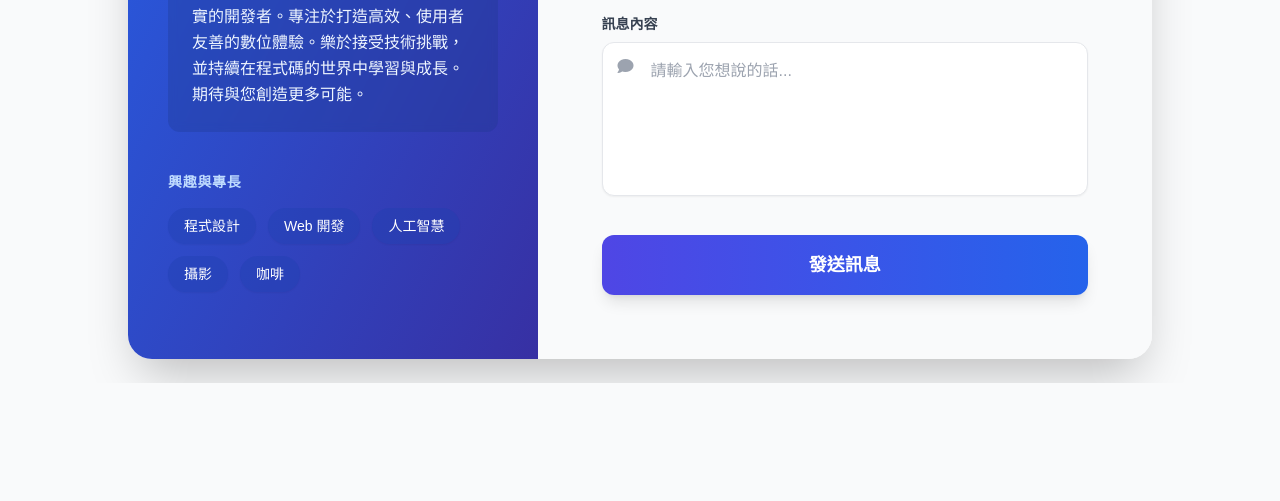
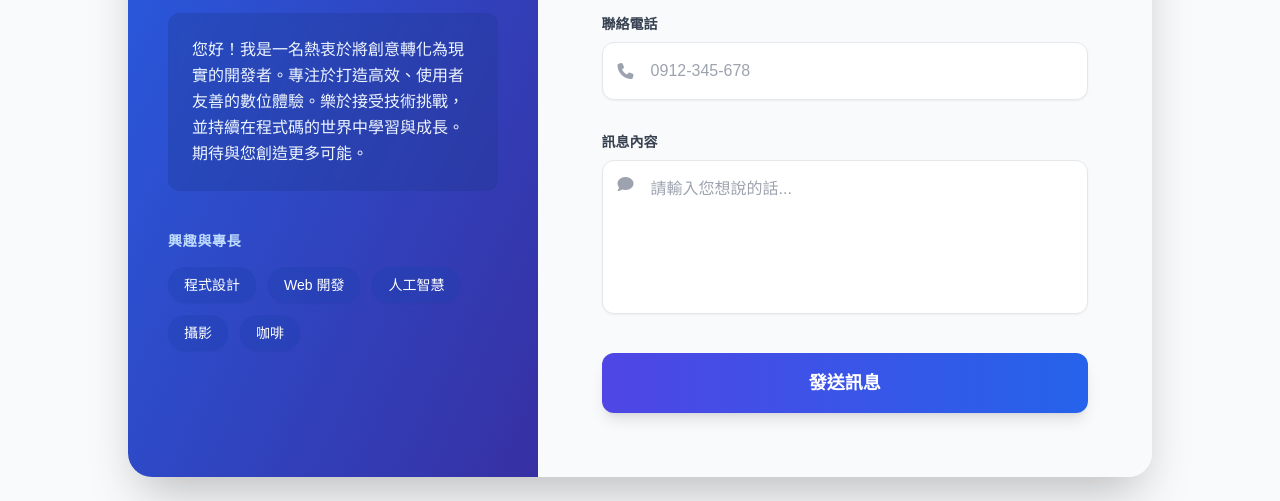
Before and after one commit to s109819109819-ctrl/123123, a plain HTML site: page index.html in a window 1280 px wide. Shown: the part 466-967 px from the top of the page. Before the commit the page ends 849 px from the top, so only its background shows below. Drawn offline with nearby package versions, Linux system fonts and the light colour scheme.

Commit message:
Fix HTML structure and enhance contact form

```diff
--- a/index.html
+++ b/index.html
@@ -67,6 +67,17 @@
                 </div>
 
                 <div>
+                    <label for="phone" class="block text-sm font-semibold text-gray-700 mb-2">聯絡電話</label>
+                    <div class="relative">
+                        <div class="absolute inset-y-0 left-0 pl-4 flex items-center pointer-events-none">
+                            <i class="fa-solid fa-phone text-gray-400"></i>
+                        </div>
+                        <input type="tel" name="phone" id="phone"
+                            class="pl-12 w-full px-4 py-4 border border-gray-200 rounded-xl focus:ring-2 focus:ring-indigo-500 focus:border-transparent transition duration-200 placeholder-gray-400 bg-white shadow-sm" placeholder="0912-345-678">
+                    </div>
+                </div>
+
+                <div>
                     <label for="message" class="block text-sm font-semibold text-gray-700 mb-2">訊息內容</label>
                     <div class="relative">
                         <div class="absolute top-4 left-0 pl-4 flex items-center pointer-events-none">
@@ -94,7 +105,9 @@
     </div>
 
     <script>
-        const scriptURL = 'https://script.google.com/macros/s/AKfycby4S9VRSshuI_xFEkPlH2WfXTQTrOpeYTNHmYIUGrKqnisBeGJyXxRervXwfy2lVMMzQw/exec';
+        // 【已自動幫你更新成最新的網址】
+        const scriptURL = 'https://script.google.com/macros/s/AKfycbwXgHjNfxSP2Wh551iDvoXhmlbRC3FksngviVTImNxIm1o7uKfEeq8RPe0L6ZGkeTzXgA/exec';
+
         const form = document.getElementById('contactForm');
         const submitBtn = document.getElementById('submitBtn');
         const btnText = document.getElementById('btnText');
@@ -103,23 +116,28 @@
 
         form.addEventListener('submit', e => {
             e.preventDefault();
+            // 鎖定按鈕
             submitBtn.disabled = true;
             btnText.textContent = '正在發送...';
             loadingIcon.classList.remove('hidden');
             submitBtn.classList.add('opacity-75', 'cursor-not-allowed');
             statusMessage.classList.add('hidden');
 
+            // 發送資料
             fetch(scriptURL, { method: 'POST', body: new FormData(form) })
             .then(response => {
+                // 成功
                 statusMessage.textContent = "✅ 訊息已成功發送！我會盡快回覆您。";
                 statusMessage.className = "text-center p-4 rounded-xl bg-green-50 text-green-800 block shadow-sm border border-green-100";
-                form.reset();
+                form.reset(); // 清空表單
             })
             .catch(error => {
+                // 失敗
                 statusMessage.textContent = "❌ 發送失敗，請稍後再試，或檢查您的網路連線。";
                 statusMessage.className = "text-center p-4 rounded-xl bg-red-50 text-red-800 block shadow-sm border border-red-100";
             })
             .finally(() => {
+                // 恢復按鈕
                 submitBtn.disabled = false;
                 btnText.textContent = '發送訊息';
                 loadingIcon.classList.add('hidden');
@@ -129,5 +147,4 @@
         });
     </script>
 </body>
-
 </html>
```
